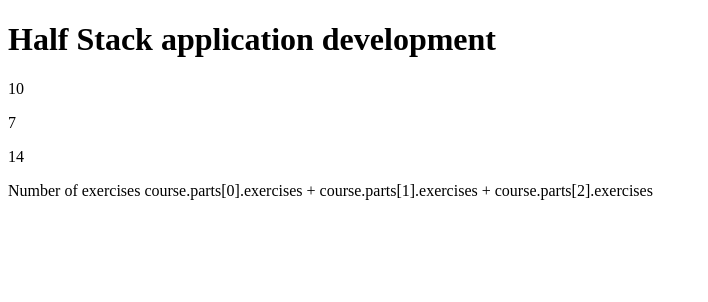
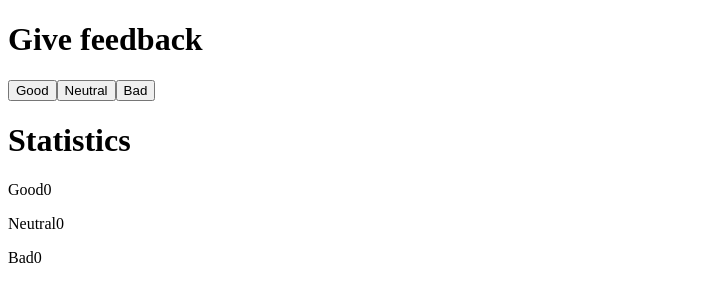
Before and after one commit to j1rd2/fullstackOpen, a React (Vite) app in the folder part1/: page / in a window 1280 px wide. Shown: the top 302 px of the page, without its empty margins (0-708 px from the left). Built offline with nearby package versions, Linux system fonts and the light colour scheme.

Commit message:
Excercise 1.6

```diff
--- a/part1/src/App.jsx
+++ b/part1/src/App.jsx
@@ -1,48 +1,39 @@
-
-/*
-const Content = ... {
-  return (
-    <div>
-      <Part .../>
-      <Part .../>
-      <Part .../>
-    </div>
-  )
-}
-*/
+import { useState } from 'react'
 
 const App = () => {
-const course = {
-    name: 'Half Stack application development',
-    parts: [
-      {
-        name: 'Fundamentals of React',
-        exercises: 10
-      },
-      {
-        name: 'Using props to pass data',
-        exercises: 7
-      },
-      {
-        name: 'State of a component',
-        exercises: 14
-      }
-    ]
-  }
+
+  const [good, setGood] = useState(0);
+  const [neutral, setNeutral] = useState(0);
+  const [bad, setBad] = useState(0);
+
+  const sumGood = () => setGood(good + 1);
+  const sumNeutral = () => setNeutral(neutral + 1);
+  const sumBad = () => setBad(bad + 1);
 
   return (
     <div>
-      <h1>{course.name}</h1>
+
+      <h1>Give feedback</h1>
+
+      <button onClick={sumGood}>
+        Good
+      </button>
+      <button onClick={sumNeutral}>
+        Neutral
+      </button>
+      <button onClick={sumBad}>
+        Bad
+      </button>
+      <h1>Statistics</h1>
       <p>
-        {course.parts[0].exercises}
+        {'Good' + good}
       </p>
       <p>
-      {course.parts[1].exercises}
+        {'Neutral' + neutral}
       </p>
       <p>
-      {course.parts[2].exercises}
+        {'Bad' + bad}
       </p>
-      <p>Number of exercises course.parts[0].exercises + course.parts[1].exercises + course.parts[2].exercises</p>
     </div>
   )
 }
```
Also changed, not shown: part1/src/main.jsx (line endings or trailing spaces).
